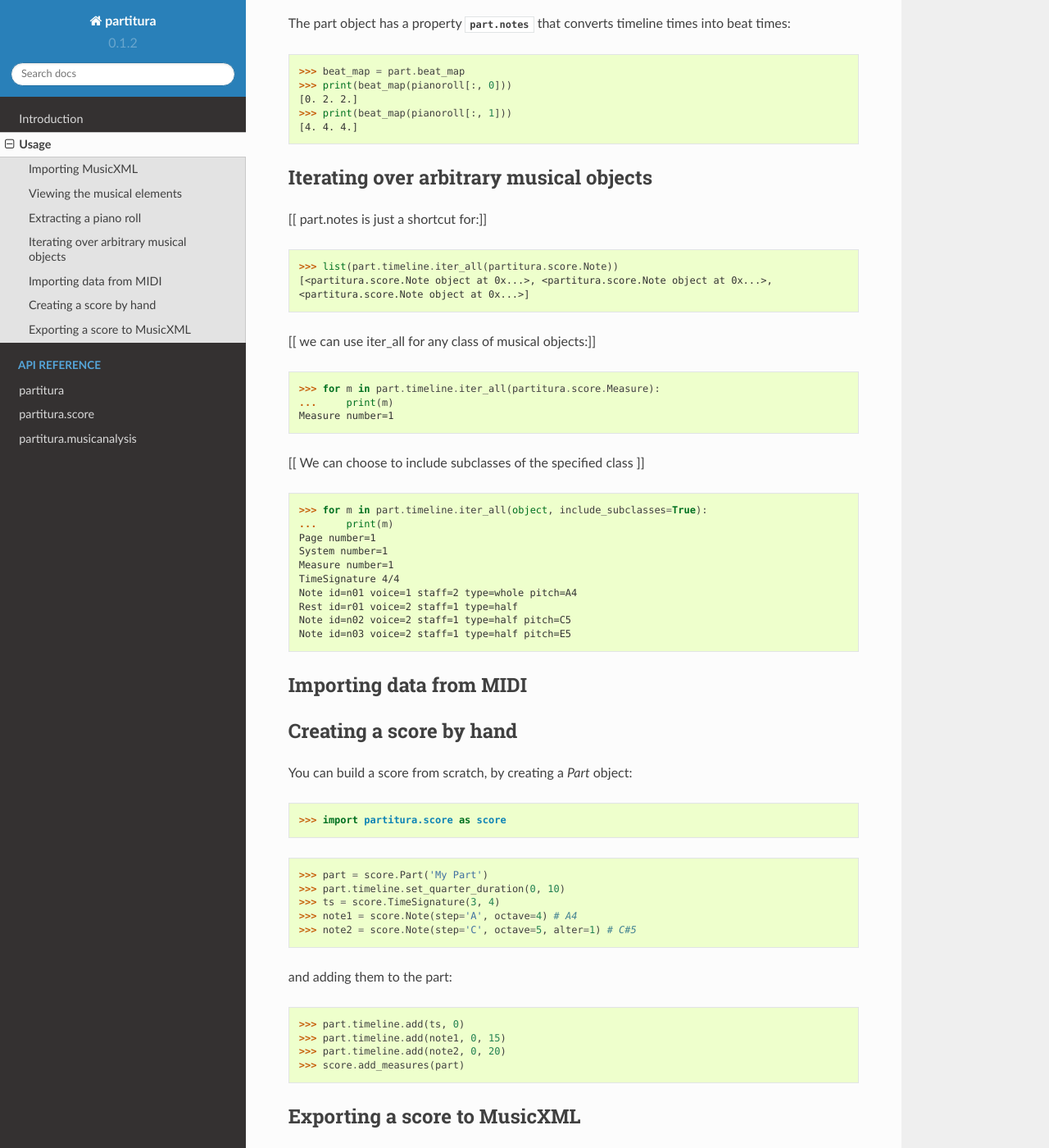
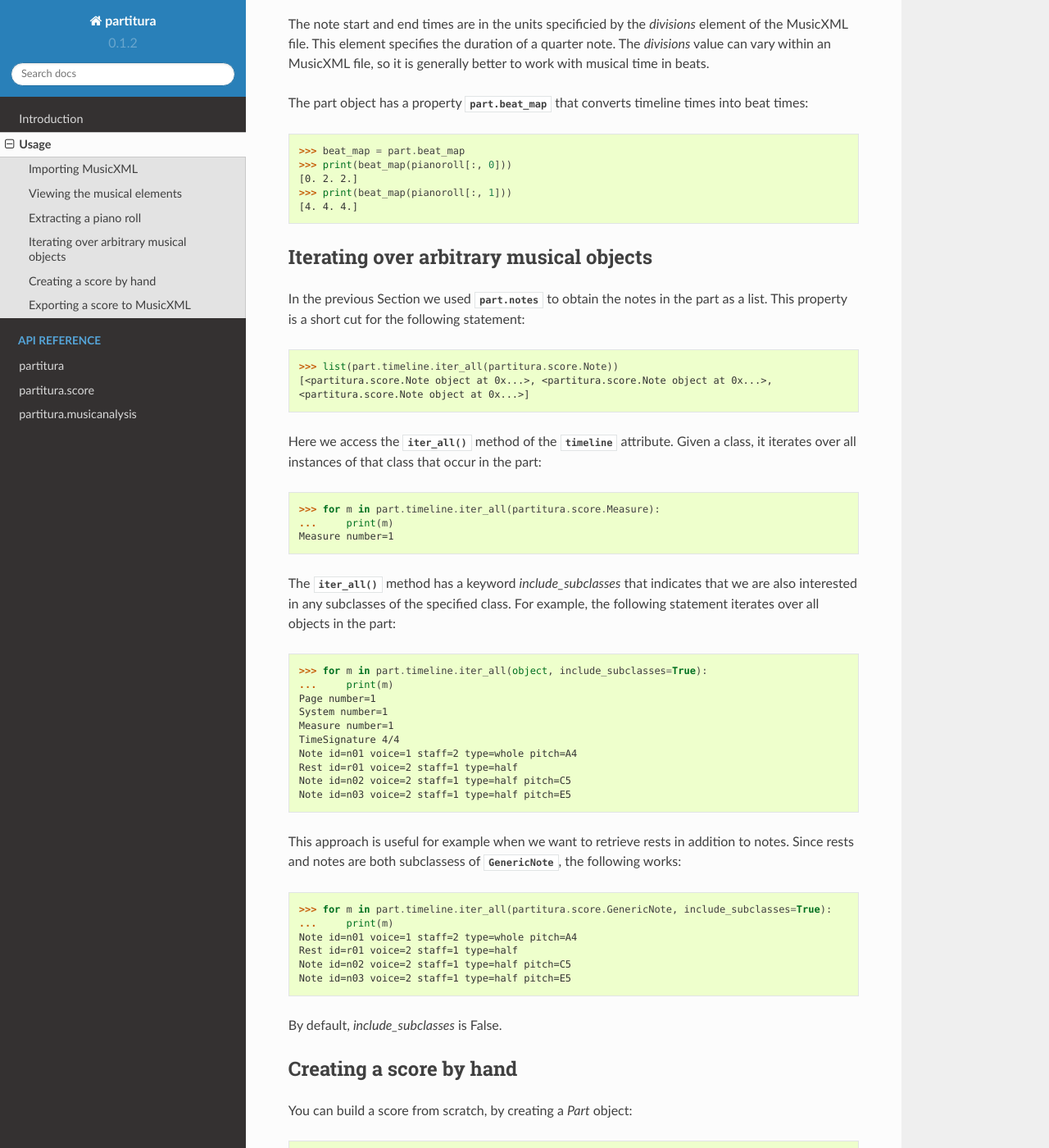
Before and after one commit to CPJKU/partitura, a Sphinx documentation site: the page built from docs/usage.rst, in a window 1280 px wide and 1400 px high, scrolled down 2245 px. Shown: the whole window at 82% size. Built offline with Sphinx 7.4.7 and the Read the Docs theme 2.0.0, drawn with Linux system fonts in a browser that asks for light colours; some of the changed text lies outside the part shown.

Commit message:
various
* Add missing score image in docs
* Add missing assets
* Intermediate wrap up of usage Section
* Finalize CHANGES.rst
* Move un/supported MusicXML feature list to TODO.md

```diff
--- a/docs/usage.rst
+++ b/docs/usage.rst
@@ -111,7 +111,7 @@ duration of a quarter note. The `divisions` value can vary within an
 MusicXML file, so it is generally better to work with musical time in
 beats.
 
-The part object has a property :attr:`part.notes
+The part object has a property :attr:`part.beat_map
 <partitura.score.Part.beat_map>` that converts timeline times into beat
 times:
 
@@ -124,7 +124,8 @@ times:
 Iterating over arbitrary musical objects
 ========================================
 
-[[ part.notes is just a shortcut for:]]
+In the previous Section we used :attr:`part.notes <partitura.score.Part.notes>` to obtain the notes in the part as a list.
+This property is a short cut for the following statement:
 
 .. doctest::
 
@@ -132,13 +133,18 @@ Iterating over arbitrary musical objects
   [<partitura.score.Note object at 0x...>, <partitura.score.Note object at 0x...>,
   <partitura.score.Note object at 0x...>]
 
-[[ we can use iter_all for any class of musical objects:]]
+Here we access the :meth:`~partitura.score.TimeLine.iter_all` method
+of the :attr:`~partitura.score.Part.timeline` attribute. Given a class, it
+iterates over all instances of that class that occur in the part:
 
 >>> for m in part.timeline.iter_all(partitura.score.Measure):
 ...     print(m)
 Measure number=1
 
-[[ We can choose to include subclasses of the specified class ]]
+The :meth:`~partitura.score.TimeLine.iter_all` method has a keyword
+`include_subclasses` that indicates that we are also interested in any
+subclasses of the specified class. For example, the following statement
+iterates over all objects in the part:
 
 >>> for m in part.timeline.iter_all(object, include_subclasses=True):
 ...     print(m)
@@ -151,11 +157,24 @@ Rest id=r01 voice=2 staff=1 type=half
 Note id=n02 voice=2 staff=1 type=half pitch=C5
 Note id=n03 voice=2 staff=1 type=half pitch=E5
 
-Importing data from MIDI
-========================
+This approach is useful for example when we want to retrieve rests in
+addition to notes. Since rests and notes are both subclassess of
+:class:`GenericNote <partitura.score.GenericNote>`, the following works:
+
+>>> for m in part.timeline.iter_all(partitura.score.GenericNote, include_subclasses=True):
+...     print(m)
+Note id=n01 voice=1 staff=2 type=whole pitch=A4
+Rest id=r01 voice=2 staff=1 type=half
+Note id=n02 voice=2 staff=1 type=half pitch=C5
+Note id=n03 voice=2 staff=1 type=half pitch=E5
+
+By default, `include_subclasses` is False.
 
 ..
-   >>> part = partitura.load_midi('My Part')
+   Importing data from MIDI
+   ========================
+
+   >>> part = partitura.load_midi()
 
 
 Creating a score by hand
@@ -181,4 +200,7 @@ and adding them to the part:
 Exporting a score to MusicXML
 =============================
 
+The :func:`partitura.save_musicxml` function exports score information to
+MusicXML. The following statement saves `part` to a file `mypart.musicxml`:
+
 >>> partitura.save_musicxml(part, 'mypart.musicxml')
```
Also changed, not shown: CHANGES.rst (+14 -6 lines), README.rst (+0 -28 lines), TODO.md (+26 -0 lines), docs/images/score_example.png (added), 2 other files.
